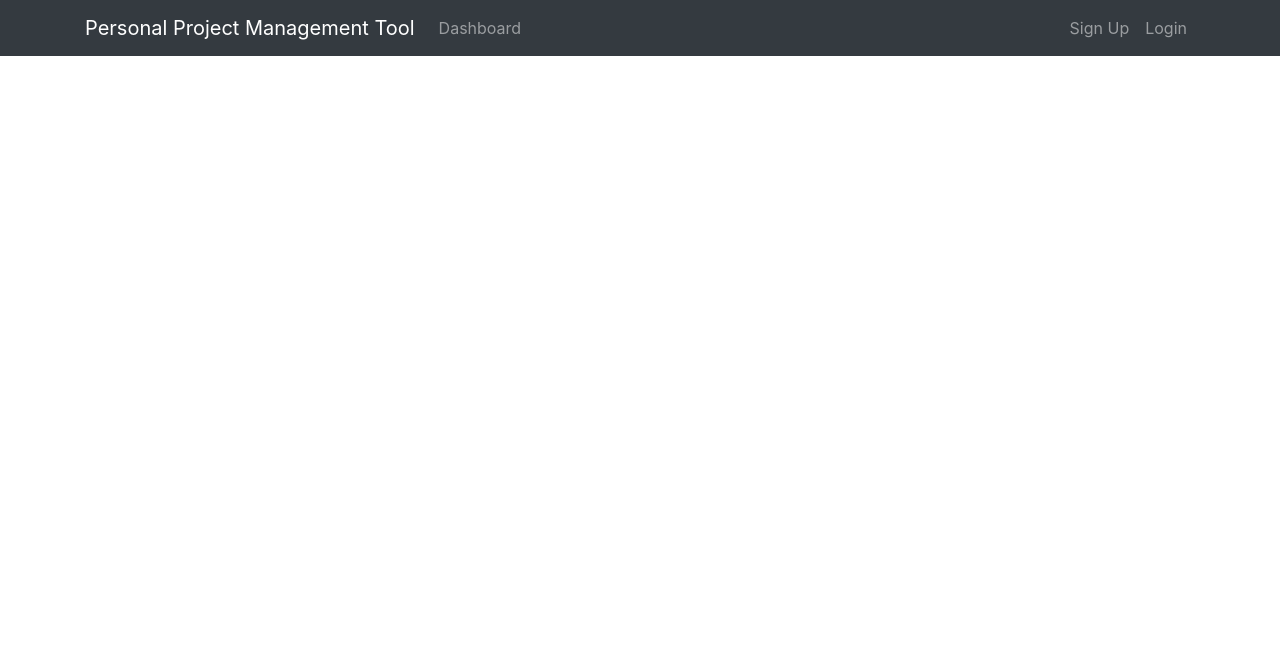
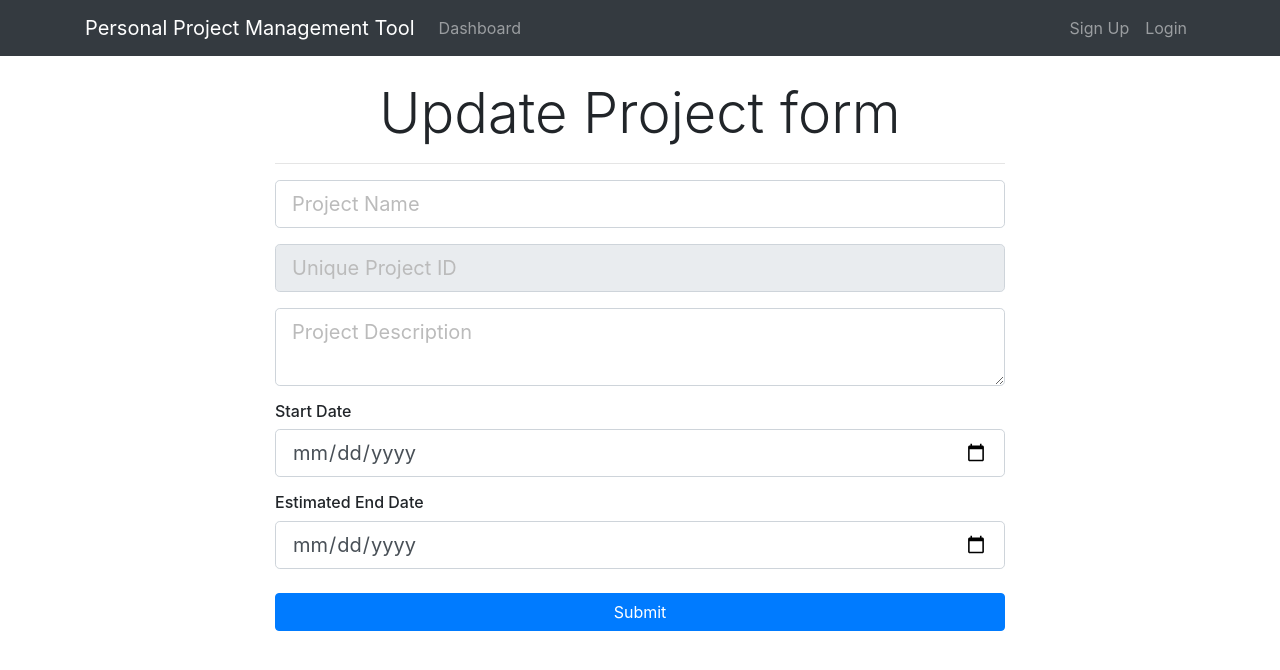
Before and after one commit to mchouaibi/PPMTool, a React (Create React App) app in the folder ppmtool-react-client/: page /updateProject/1 in a window 1280 px wide. Shown: the top 670 px of the page. Built offline with nearby package versions, Linux system fonts and the light colour scheme.

Commit message:
update project form

```diff
--- a/ppmtool-react-client/src/App.js
+++ b/ppmtool-react-client/src/App.js
@@ -7,6 +7,7 @@
 import {Provider} from 'react-redux'
 import AddProject from './components/Project/AddProject';
 import store from './store'
+import UpdateProject from './components/Project/UpdateProject';
 
 function App() {
   return (
@@ -15,6 +16,7 @@
         <Header />
         <Route exact path="/dashboard" component={Dashboard}/>
         <Route exact path="/addProject" component={AddProject}/>
+        <Route exact path="/updateProject/:id" component={UpdateProject}/>
       </Router>
     </Provider>
   );
--- a/ppmtool-react-client/src/components/Project/ProjectItem.js
+++ b/ppmtool-react-client/src/components/Project/ProjectItem.js
@@ -1,6 +1,6 @@
 import React, {Component} from 'react'
+import { Link } from 'react-router-dom'
 
-import { Link } from 'react-router-dom'
 class ProjectItem extends Component {
     render() {
         const {project} = this.props;
@@ -22,7 +22,7 @@
                                         <i className="fa fa-flag-checkered pr-1">Project Board </i>
                                     </li>
                                 </Link>
-                                <Link to="#">
+                                <Link to={`/updateProject/${project.projectIdentifier}`}>
                                     <li className="list-group-item update">
                                         <i className="fa fa-edit pr-1">Update Project Info</i>
                                     </li>
--- /dev/null
+++ b/ppmtool-react-client/src/components/Project/UpdateProject.js
@@ -0,0 +1,42 @@
+import React, { Component } from 'react';
+
+class UpdateProject extends Component {
+    render() {
+        return (
+            <div className="project">
+                <div className="container">
+                    <div className="row">
+                        <div className="col-md-8 m-auto">
+                            <h5 className="display-4 text-center">Update Project form</h5>
+                            <hr />
+                            <form>
+                                <div className="form-group">
+                                    <input type="text" className="form-control form-control-lg " placeholder="Project Name" />
+                                </div>
+                                <div className="form-group">
+                                    <input type="text" className="form-control form-control-lg" placeholder="Unique Project ID"
+                                        disabled />
+                                </div>
+                                <div className="form-group">
+                                    <textarea className="form-control form-control-lg" placeholder="Project Description"></textarea>
+                                </div>
+                                <h6>Start Date</h6>
+                                <div className="form-group">
+                                    <input type="date" className="form-control form-control-lg" name="start_date" />
+                                </div>
+                                <h6>Estimated End Date</h6>
+                                <div className="form-group">
+                                    <input type="date" className="form-control form-control-lg" name="end_date" />
+                                </div>
+
+                                <input type="submit" className="btn btn-primary btn-block mt-4" />
+                            </form>
+                        </div>
+                    </div>
+                </div>
+            </div>
+        );
+    }
+}
+
+export default UpdateProject;
```
